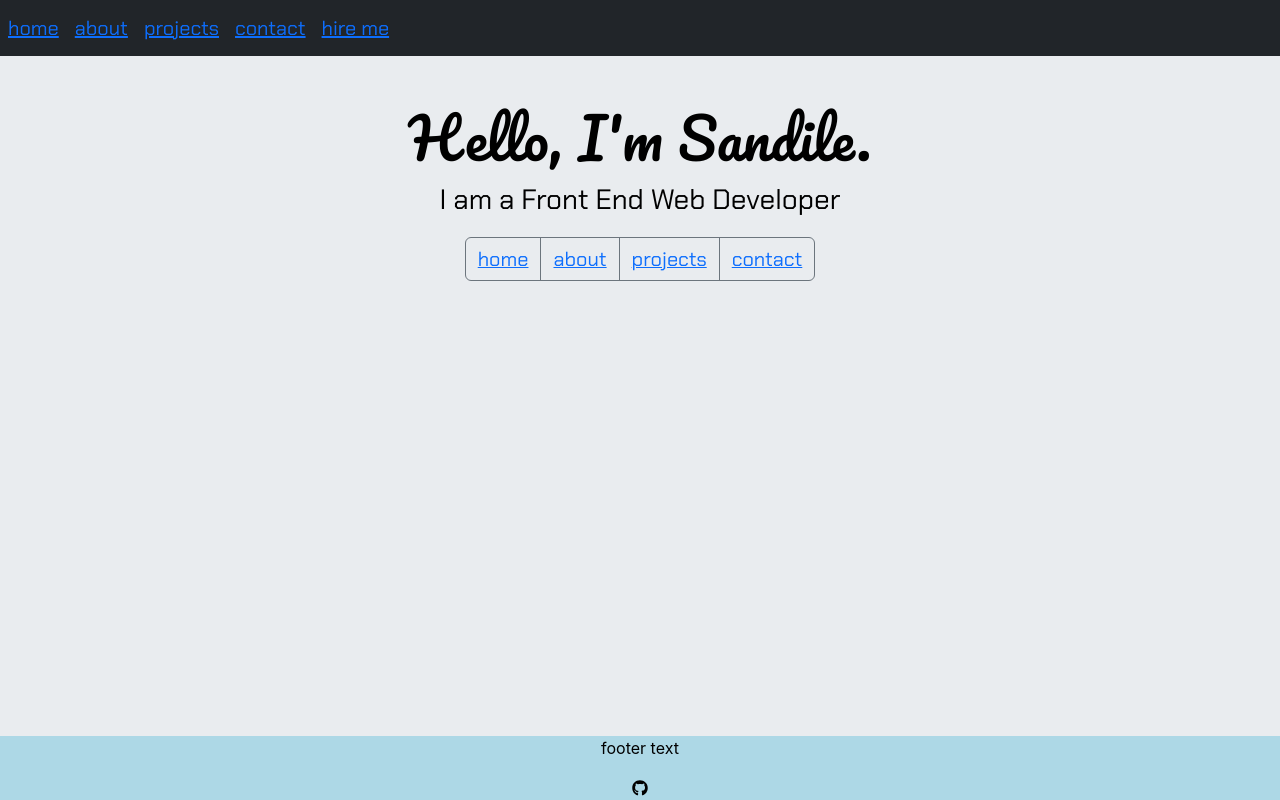
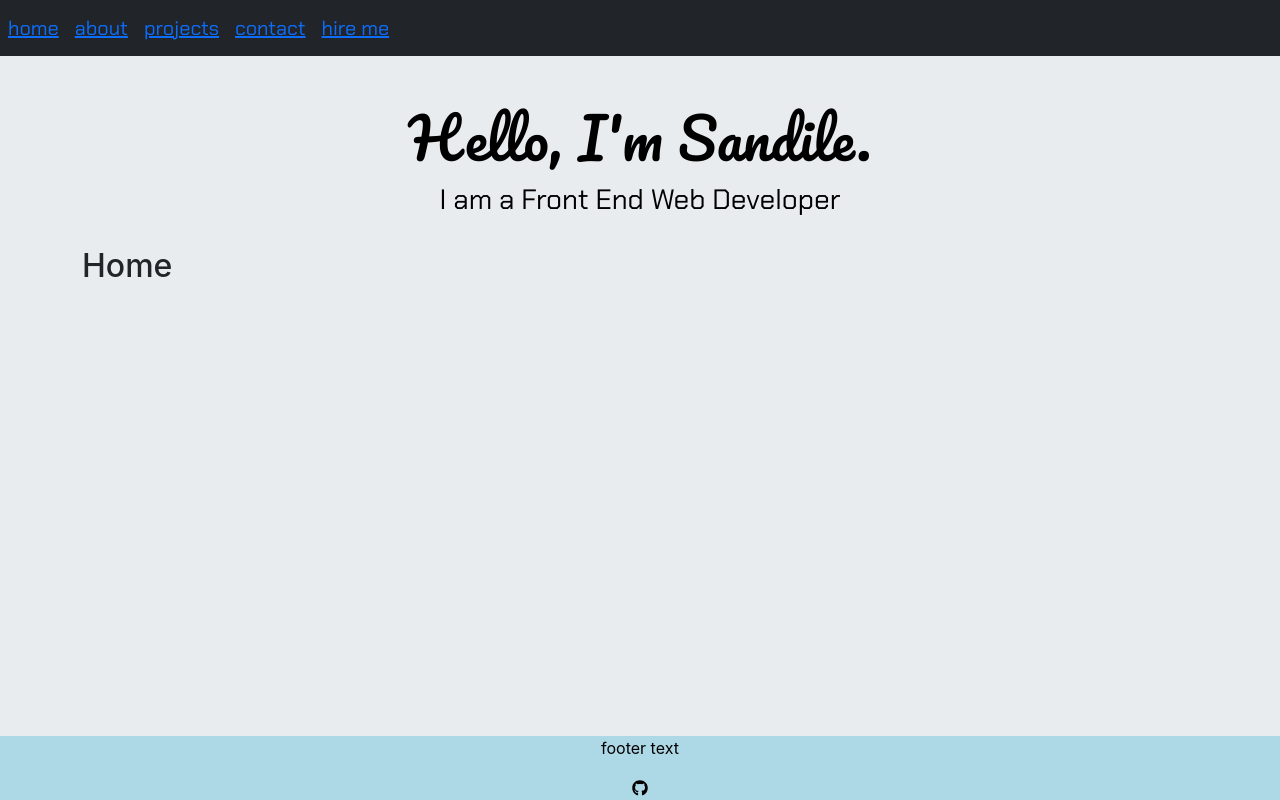
Before and after one commit to Sandilem7789/my-portfolio, a React (Create React App) app: page / in a window 1280 px wide. Built offline with nearby package versions, Linux system fonts and the light colour scheme.

Commit message:
after breaking it

```diff
--- a/src/components/Home.js
+++ b/src/components/Home.js
@@ -2,8 +2,8 @@ import React from 'react'
 
 const Home = () => {
     return (
-        <div>
-
+        <div className="container">
+            <h2>Home</h2>
         </div>
     )
 }
--- a/src/components/LandingPage.js
+++ b/src/components/LandingPage.js
@@ -96,30 +96,7 @@ const LandingPage = () => {
                     <p className="jumboPara text-center">
                         I am a Front End Web Developer
                     </p>
-                    <div className="text-center">
-                        <ButtonGroup>
-                            <Button outline>
-                                <Link to="/">
-                                    <span className="navigateText">home</span>
-                                </Link>
-                            </Button>
-                            <Button outline>
-                                <Link to="/about">
-                                    <span className="navigateText">about</span>
-                                </Link>
-                            </Button>
-                            <Button outline>
-                                <Link to="/projects">
-                                    <span className="navigateText">projects</span>
-                                </Link>
-                            </Button>
-                            <Button outline>
-                                <Link to="/contact">
-                                    <span className="navigateText">contact</span>
-                                </Link>
-                            </Button>
-                        </ButtonGroup>
-                    </div>
+
 
 
                     <div className="myFooter">
@@ -130,6 +107,9 @@ const LandingPage = () => {
             </div>
             <Switch>
 
+                <Route exact path="/">
+                    <Home />
+                </Route>
                 <Route path="/about">
                     <About />
                 </Route>
--- a/src/index.css
+++ b/src/index.css
@@ -46,4 +46,5 @@ code {
 
 .jumboStyle {
   background-color: #e9ecef;
+  padding-bottom: 10px;
 }
```
